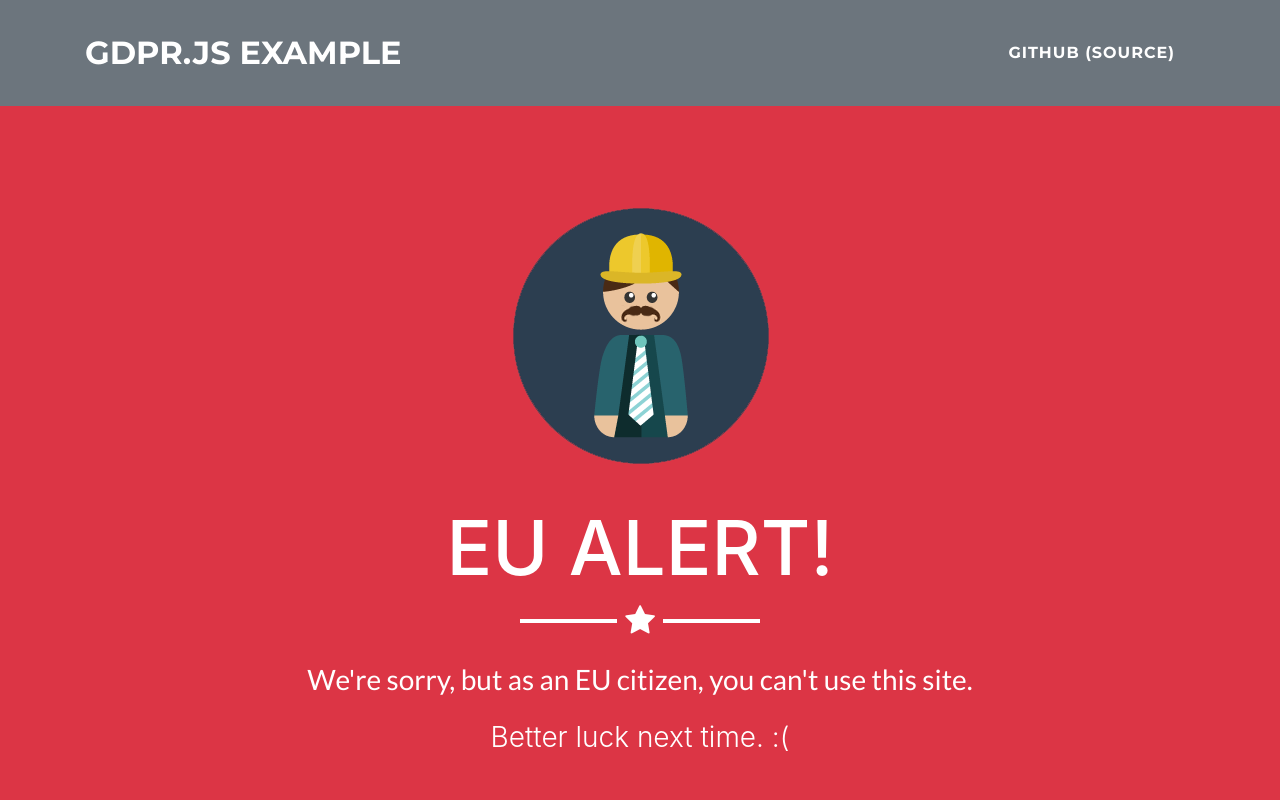
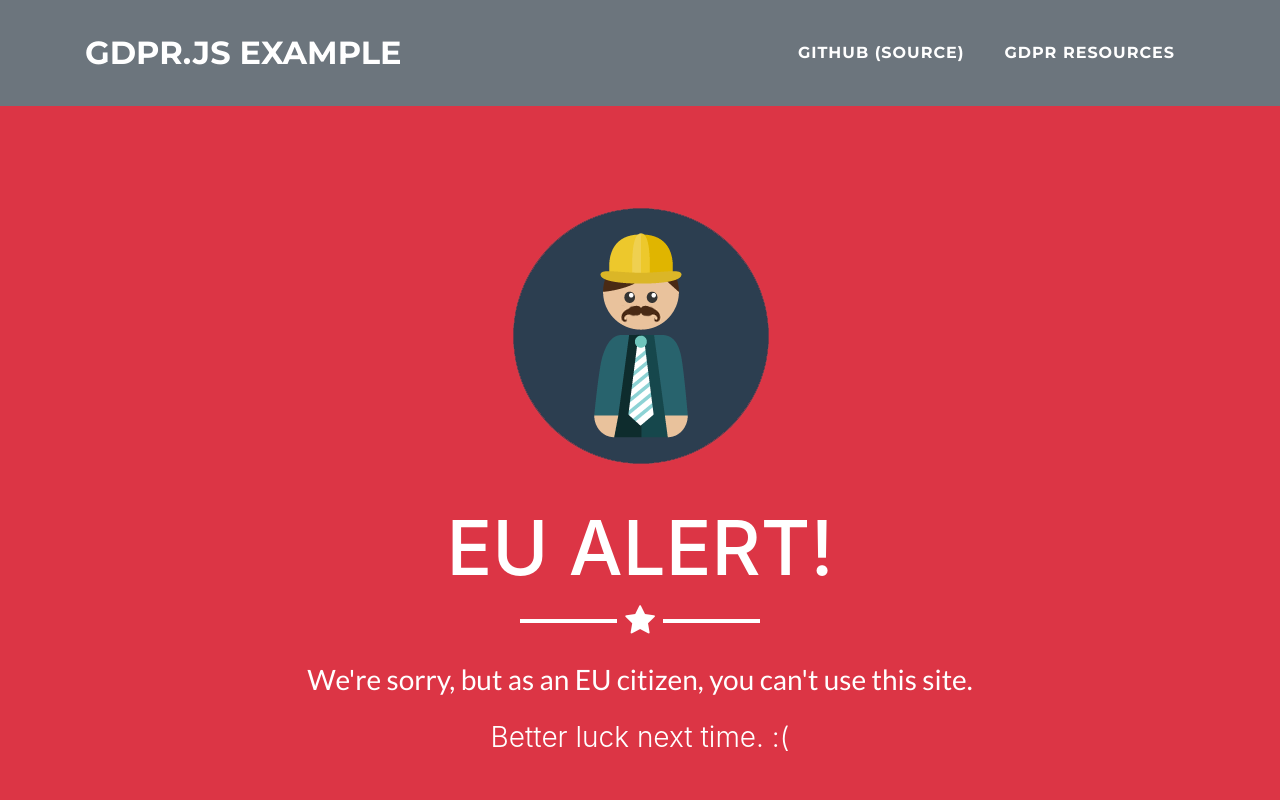
Before and after one commit to FusionAuth/gdpr.js, a website with bundled scripts: page docs/eu.html in a window 1280 px wide. Shown: the top 800 px of the page. Built offline with nearby package versions, Linux system fonts and the light colour scheme.

Commit message:
Added GDPR resource link

```diff
--- a/docs/eu.html
+++ b/docs/eu.html
@@ -38,6 +38,9 @@
           <ul class="navbar-nav ml-auto">
             <li class="nav-item mx-0 mx-lg-1">
               <a class="nav-link py-3 px-0 px-lg-3 rounded js-scroll-trigger" href="https://github.com/inversoft/gdpr.js">Github (source)</a>
+            </li>
+            <li class="nav-item mx-0 mx-lg-1">
+              <a class="nav-link py-3 px-0 px-lg-3 rounded js-scroll-trigger" href="https://www.inversoft.com/blog/2018/05/15/list-of-gdpr-resources/">GDPR resources</a>
             </li>
           </ul>
         </div>
```
Also changed, not shown: docs/index.html (+3 -0 lines), README.md.
